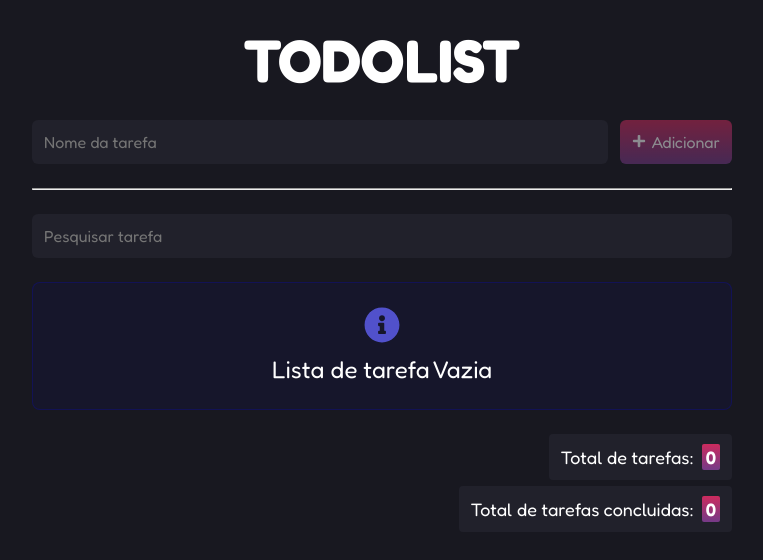
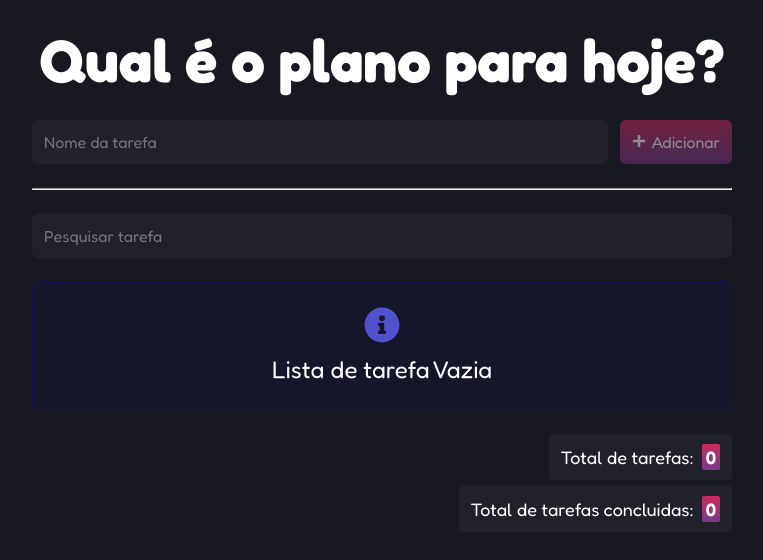
Before and after one commit to wallaceAnterio/ReactTodo, a React (Vite) app: page / in a window 1280 px wide. Shown: the top 560 px of the page, without its empty margins (258-1021 px from the left). Built offline with nearby package versions, Linux system fonts and the light colour scheme.

Commit message:
update text

```diff
--- a/src/App.jsx
+++ b/src/App.jsx
@@ -62,7 +62,7 @@ export function App() {
    return (
       <div className={styles.container}>
          <div className={styles.content}>
-            <h1>TODOLIST</h1>
+            <h1>Qual é o plano para hoje?</h1>
             <Form onSubmit={onAddTask} />
             <hr />
 
```
